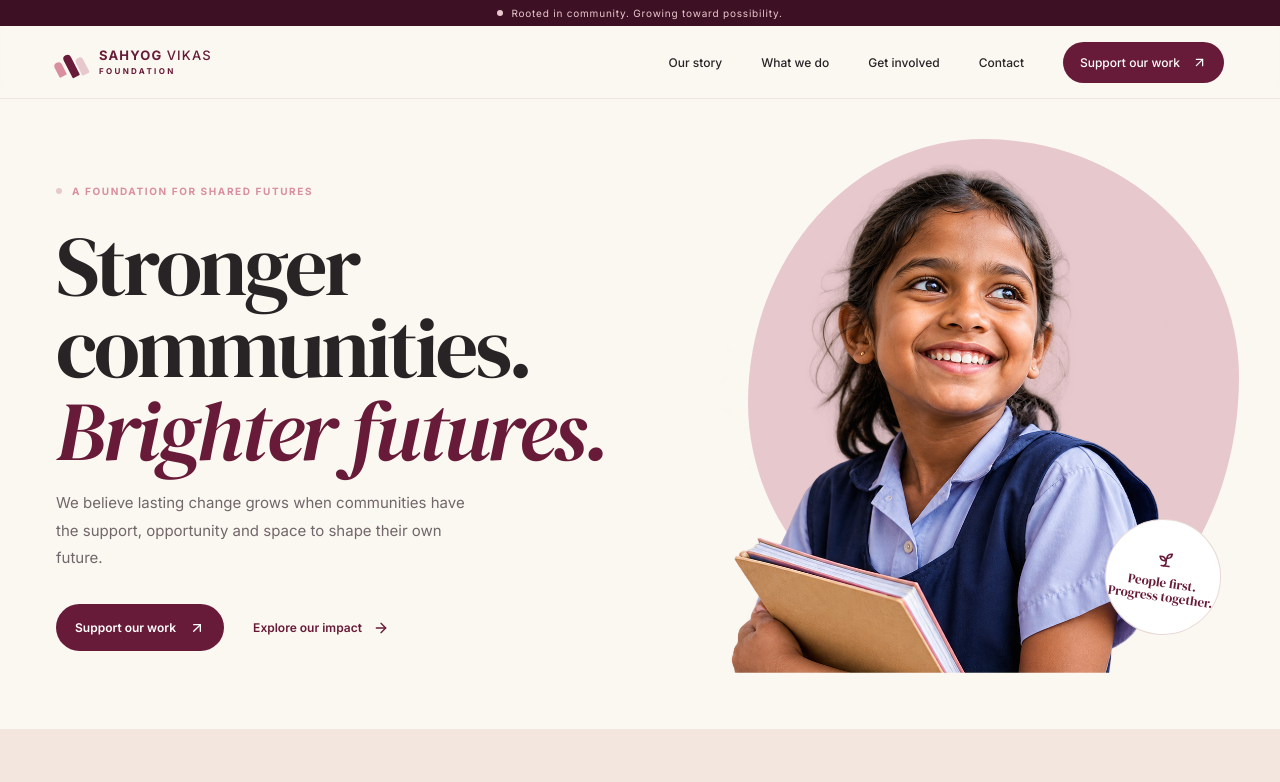
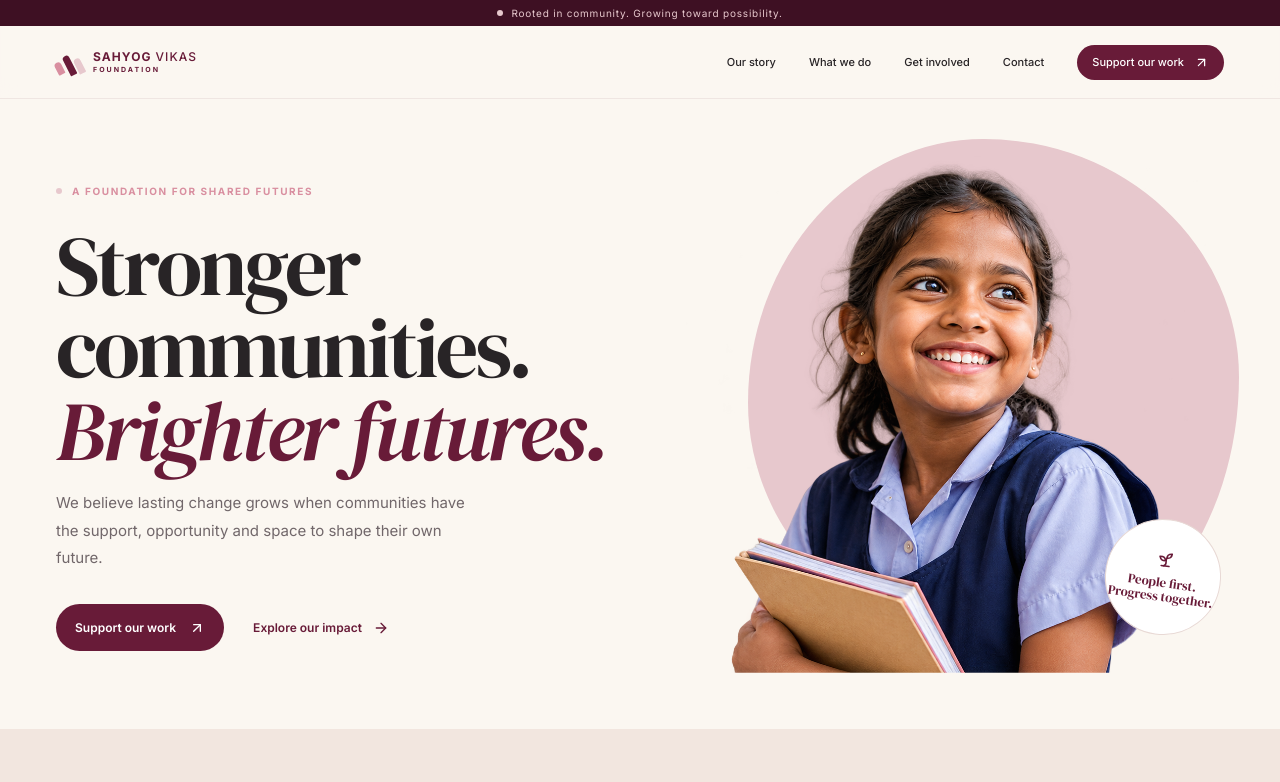
Before and after one commit to personal-code-0209/Sahyogvikasfoundation, a Next.js app: page / in a window 1280 px wide. Shown: the top 782 px of the page. Built offline with nearby package versions, Linux system fonts and the light colour scheme; no server answers.

Commit message:
Tighten header spacing

```diff
--- a/app/globals.css
+++ b/app/globals.css
@@ -97,20 +97,20 @@ a:focus-visible, button:focus-visible, input:focus-visible, select:focus-visible
   align-items: center;
   justify-content: space-between;
 }
-.brand { display: inline-flex; align-items: center; gap: 11px; color: var(--forest); }
-.brand-mark { width: 32px; height: 31px; display: flex; align-items: flex-end; gap: 3px; }
-.brand-mark span { display: block; width: 8px; background: var(--sage); border-radius: 8px 8px 2px 2px; transform: rotate(-27deg); }
-.brand-mark span:nth-child(1) { height: 15px; margin-bottom: 1px; }
-.brand-mark span:nth-child(2) { height: 24px; background: var(--forest); }
-.brand-mark span:nth-child(3) { height: 18px; background: var(--lime); margin-bottom: 3px; }
-.brand-name { position: relative; font-size: 13px; font-weight: 700; letter-spacing: .09em; line-height: 1.1; }
+.brand { display: inline-flex; align-items: center; gap: 9px; color: var(--forest); }
+.brand-mark { width: 28px; height: 27px; display: flex; align-items: flex-end; gap: 3px; }
+.brand-mark span { display: block; width: 7px; background: var(--sage); border-radius: 8px 8px 2px 2px; transform: rotate(-27deg); }
+.brand-mark span:nth-child(1) { height: 13px; margin-bottom: 1px; }
+.brand-mark span:nth-child(2) { height: 21px; background: var(--forest); }
+.brand-mark span:nth-child(3) { height: 16px; background: var(--lime); margin-bottom: 2px; }
+.brand-name { position: relative; font-size: 12px; font-weight: 700; letter-spacing: .09em; line-height: 1.05; }
 .brand-name b { font-weight: 500; }
-.brand-name small { display: block; margin-top: 4px; font-size: 8px; letter-spacing: .29em; }
+.brand-name small { display: block; margin-top: 3px; font-size: 7px; letter-spacing: .29em; }
 .main-nav {
   display: flex;
   align-items: center;
-  gap: 39px;
-  font-size: 12px;
+  gap: 33px;
+  font-size: 11px;
   font-weight: 500;
   white-space: nowrap;
 }
@@ -119,13 +119,14 @@ a:focus-visible, button:focus-visible, input:focus-visible, select:focus-visible
 .nav-donate {
   display: inline-flex;
   align-items: center;
-  gap: 12px;
-  padding: 13px 17px;
+  gap: 10px;
+  padding: 10px 15px;
   color: white;
   background: var(--forest);
   transition: background .2s;
   border-radius: var(--radius-button);
   white-space: nowrap;
+  font-size: 11px;
 }
 .nav-donate:hover, .button-dark:hover { background: #7d2949; }
 .menu-toggle { display: none; border: 0; background: none; color: var(--forest); padding: 7px; }
```
